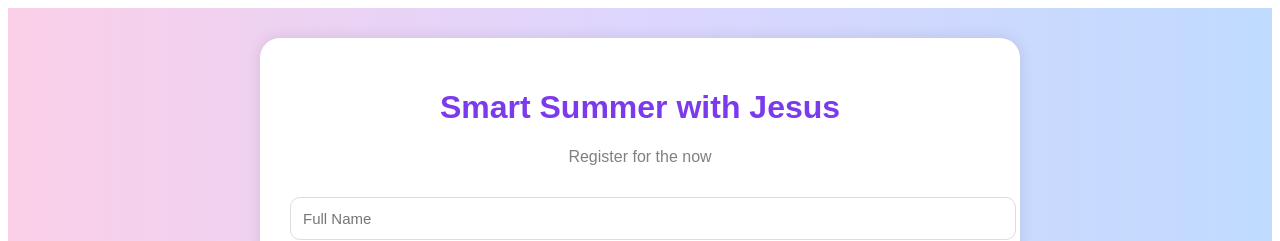
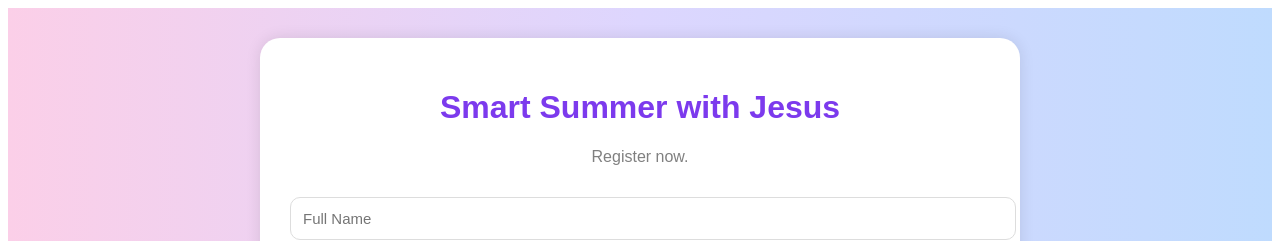
Before and after one commit to Alice-design-tech/smart_summerwidJesus, a React (Create React App) app: page / in a window 1280 px wide. Shown: the top 241 px of the page. Built offline with nearby package versions, Linux system fonts and the light colour scheme.

Commit message:
Updated version

```diff
--- a/src/App.js
+++ b/src/App.js
@@ -124,7 +124,7 @@ export default function App() {
             color: "gray",
           }}
         >
-          Register for the now
+          Register now.
         </p>
 
         <form onSubmit={handleSubmit}>
```
